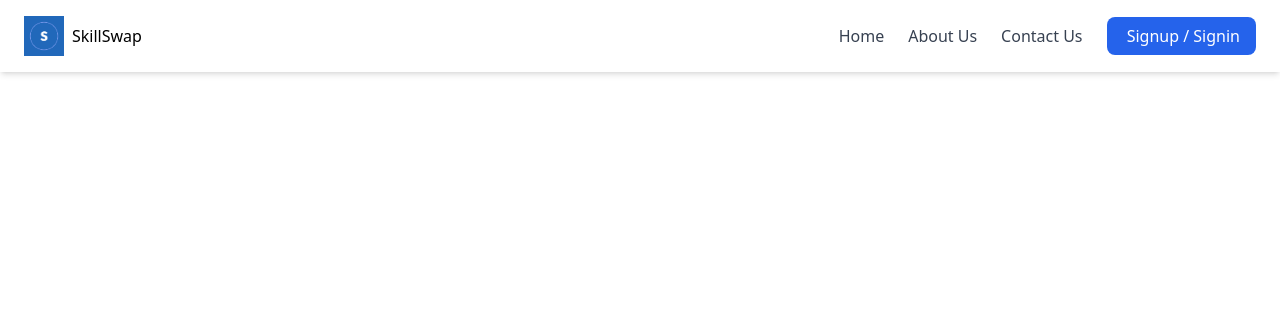
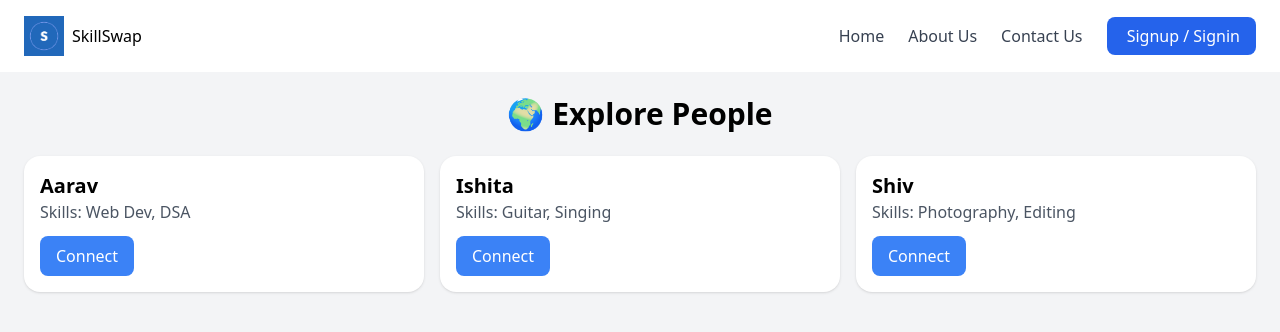
Before and after one commit to riyaagrawal-0025/Skillswap, a React (Vite) app in the folder client/: page /explore in a window 1280 px wide. Shown: the top 332 px of the page. Built offline with nearby package versions, Linux system fonts and the light colour scheme; no server answers.

Commit message:
explore page

```diff
--- a/client/context/UserContext.jsx
+++ b/client/context/UserContext.jsx
@@ -25,6 +25,8 @@ export const UserProvider = ({ children }) => {
         }
     }
 
+
+
     useEffect(() => {
         getUserDetails();
     }, []);
--- a/client/src/App.jsx
+++ b/client/src/App.jsx
@@ -9,8 +9,7 @@ import SignUp from './pages/SignUp'
 import Dashboard from './pages/Dashboard'
 import Profile from './pages/Profile'
 import { UserProvider } from '../context/UserContext'
-import { useEffect } from 'react'
-import { useState } from 'react'
+import Explore from './pages/Explore'
 
 function App() {
 
@@ -25,8 +24,9 @@ function App() {
           <Route path="/login" element={<Login />} />
           <Route path="/signup" element={<SignUp />} />
           <Route path="/dashboard" element={<Dashboard />} />
-          <Route path="/profile" element={<Profile />}>
-          </Route>
+          <Route path="/profile" element={<Profile />}> </Route>
+          <Route path="/explore" element={<Explore/>}></Route>
+
         </Routes>
       </Router>
     </UserProvider>
--- /dev/null
+++ b/client/src/pages/Explore.jsx
@@ -0,0 +1,38 @@
+import { useEffect, useState } from "react";
+
+function Explore() {
+  const [users, setUsers] = useState([]);
+
+  useEffect(() => {
+    setUsers([
+      { id: 1, name: "Aarav", skills: ["Web Dev", "DSA"] },
+      { id: 2, name: "Ishita", skills: ["Guitar", "Singing"] },
+      { id: 3, name: "Shiv", skills: ["Photography", "Editing"] },
+    ]);
+  }, []);
+
+  return (
+    <div className="min-h-screen bg-gray-100 p-6">
+      <h1 className="text-3xl font-bold text-center mb-6">🌍 Explore People</h1>
+
+      <div className="grid gap-4 md:grid-cols-2 lg:grid-cols-3">
+        {users.map((user) => (
+          <div
+            key={user.id}
+            className="bg-white p-4 rounded-2xl shadow hover:shadow-lg transition"
+          >
+            <h2 className="text-xl font-semibold">{user.name}</h2>
+            <p className="text-gray-600">
+              Skills: {user.skills.join(", ")}
+            </p>
+            <button className="mt-3 px-4 py-2 bg-blue-500 text-white rounded-lg hover:bg-blue-600">
+              Connect
+            </button>
+          </div>
+        ))}
+      </div>
+    </div>
+  );
+}
+
+export default Explore;
--- a/client/src/pages/Profile.jsx
+++ b/client/src/pages/Profile.jsx
@@ -26,7 +26,7 @@ function Profile() {
           <div className="w-24 h-24 rounded-full bg-gray-200 flex items-center justify-center">
             <UserCircle size={64} className="text-gray-500" />
           </div>
-          <h2 className="text-2xl font-bold mt-4">Edit Profile</h2>
+          <h2 className="text-2xl font-bold mt-4">Profile</h2>
         </div>
 
         <div className="space-y-4">
```
